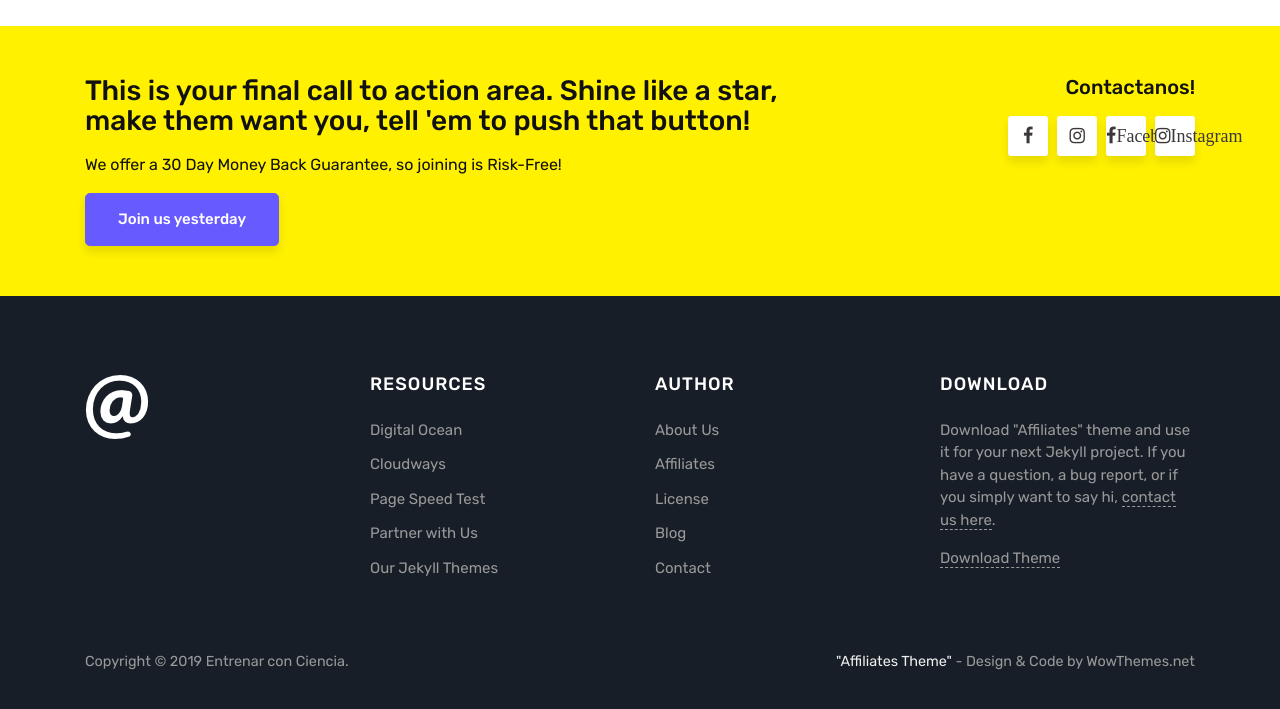
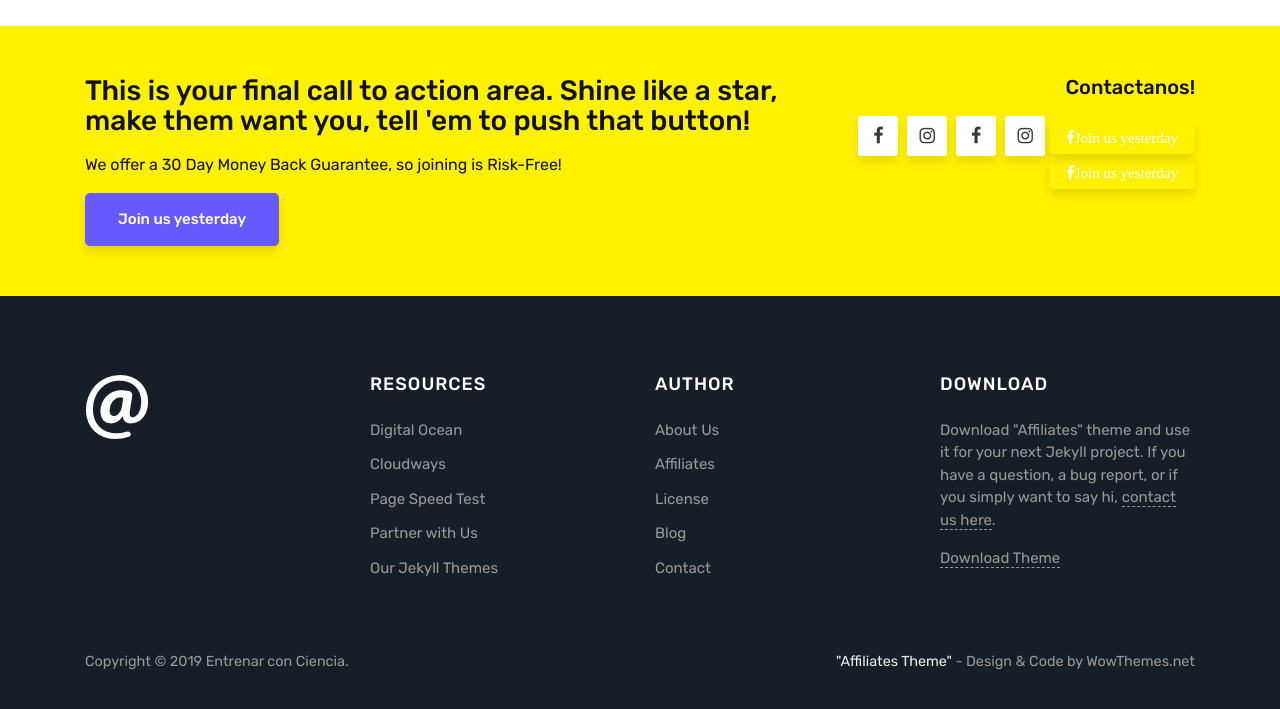
Before and after one commit to msanhueza/alex, a Jekyll site: the page built from index.html, in a window 1280 px wide and 900 px high, scrolled down 2002 px, cut to the strip 181-890 px from the top of the window. Built offline with Jekyll 4.4.1, drawn with Linux system fonts in a browser that asks for light colours; the list of posts is cut into pages by our own code; comment, search, counter and statistics services are not loaded.

Commit message:
Update default.html

```diff
--- a/_layouts/default.html
+++ b/_layouts/default.html
@@ -128,8 +128,12 @@
                     <h5>Contactanos!</h5>
                     <i class="fa fa-facebook" href="https://www.facebook.com/pages/category/Health---Wellness-Website/Entrenar-con-Ciencia-2431184923783303/"></i>
                     <i class="fa fa-instagram" href="https://www.instagram.com/entrenarcon.ciencia"></i>
-                    <i class="fa fa-facebook" href="https://www.facebook.com/pages/category/Health---Wellness-Website/Entrenar-con-Ciencia-2431184923783303/">Facebook</i>
-                    <i class="fa fa-instagram" href="https://www.instagram.com/entrenarcon.ciencia">Instagram</i>
+
+                    <i class="fa fa-facebook"></i>
+                    <i class="fa fa-instagram"></i>
+
+                    <a class="btn fa fa-facebook"" href="#">Join us yesterday</a>
+                    <a class="btn fa fa-facebook"" href="#">Join us yesterday</a>
                 </div>
             </div>
         </div>
```
